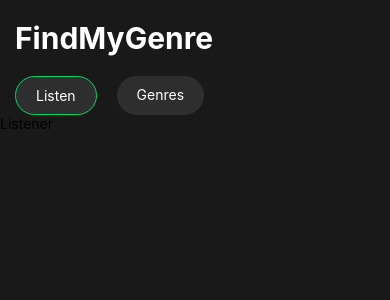
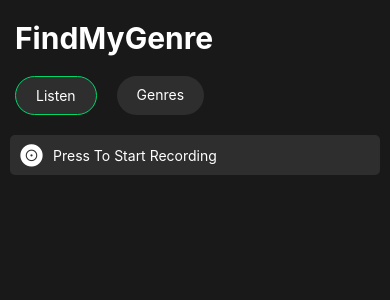
Before and after one commit to thenextmz/FindMyGenre, a React Native app in the folder App/: screen /Home in a window 390 px wide. Shown: the top 300 px of the page. Built offline with nearby package versions, Linux system fonts and the light colour scheme.

Commit message:
record button front end done

```diff
--- a/App/colors.js
+++ b/App/colors.js
@@ -3,6 +3,7 @@ const COLORS = {
   dark2: "#2e2e2e",
   text: "white",
   green: "#00d669",
+  red: "#eb3d3d",
 };
 
 export { COLORS };
--- a/App/components/Home/Listener.js
+++ b/App/components/Home/Listener.js
@@ -1,12 +1,93 @@
-import { StyleSheet, Text, View } from "react-native";
-import React from "react";
+import { StyleSheet, Text, TouchableOpacity, View } from "react-native";
+import React, { useState } from "react";
+import { COLORS } from "../../colors";
+import FontAwesome5 from "react-native-vector-icons/FontAwesome5";
+import Entypo from "react-native-vector-icons/Entypo";
+import AntDesign from "react-native-vector-icons/AntDesign";
+import LoadingDots from "react-native-loading-dots";
 
 export default function Listener() {
+  const [recording, setRecording] = useState(false);
   return (
     <View>
-      <Text>Listener</Text>
+      <View style={styles.recordContainer}>
+        <TouchableOpacity
+          style={styles.button}
+          activeOpacity={1}
+          onPress={() => {
+            if (!recording) {
+              setRecording(!recording);
+            }
+          }}
+        >
+          <FontAwesome5
+            name={"record-vinyl"}
+            size={23}
+            color={recording ? COLORS.green : "white"}
+          />
+          {!recording && (
+            <Text style={styles.text}>Press To Start Recording</Text>
+          )}
+        </TouchableOpacity>
+        {recording && (
+          <>
+            <Text style={styles.text}>Recording Audio</Text>
+            <LoadingDots
+              dots={3}
+              size={8}
+              bounceHeight={5}
+              colors={[COLORS.green, COLORS.green, COLORS.green]}
+            />
+            <View
+              style={{
+                flexDirection: "row",
+                flex: 1,
+                justifyContent: "flex-end",
+              }}
+            >
+              <TouchableOpacity
+                activeOpacity={1}
+                style={{ marginRight: 10 }}
+                onPress={() => {}}
+              >
+                <Entypo name="save" size={23} color={COLORS.green} />
+              </TouchableOpacity>
+              <TouchableOpacity
+                activeOpacity={1}
+                onPress={() => {
+                  setRecording(!recording);
+                }}
+              >
+                <AntDesign name="closesquare" size={23} color={COLORS.red} />
+              </TouchableOpacity>
+            </View>
+          </>
+        )}
+      </View>
     </View>
   );
 }
 
-const styles = StyleSheet.create({});
+const styles = StyleSheet.create({
+  recordContainer: {
+    backgroundColor: COLORS.dark2,
+    marginHorizontal: 10,
+    marginTop: 20,
+    height: 40,
+    borderRadius: 5,
+    flexDirection: "row",
+    alignItems: "center",
+    paddingHorizontal: 10,
+  },
+
+  text: {
+    color: COLORS.text,
+    marginLeft: 10,
+    marginRight: 10,
+  },
+
+  button: {
+    flexDirection: "row",
+    alignItems: "center",
+  },
+});
--- a/App/package.json
+++ b/App/package.json
@@ -15,8 +15,11 @@
     "expo-status-bar": "~1.4.2",
     "react": "18.1.0",
     "react-native": "0.70.5",
+    "react-native-animated-ellipsis": "^2.0.0",
+    "react-native-loading-dots": "^1.3.2",
     "react-native-safe-area-context": "4.4.1",
-    "react-native-screens": "~3.18.0"
+    "react-native-screens": "~3.18.0",
+    "react-native-three-dots-loader": "^1.0.1"
   },
   "devDependencies": {
     "@babel/core": "^7.12.9"
```
Also changed, not shown: 2 other files (tests, documents, lock files or other folders).
